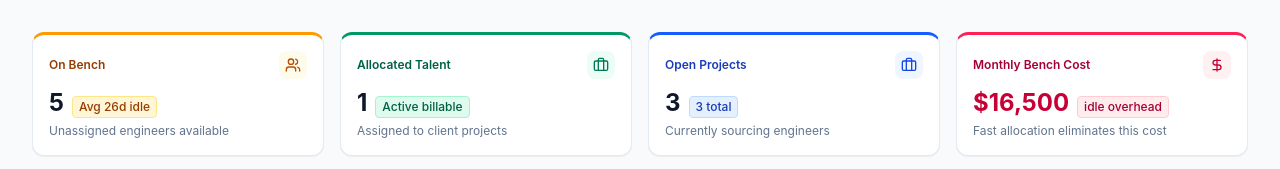
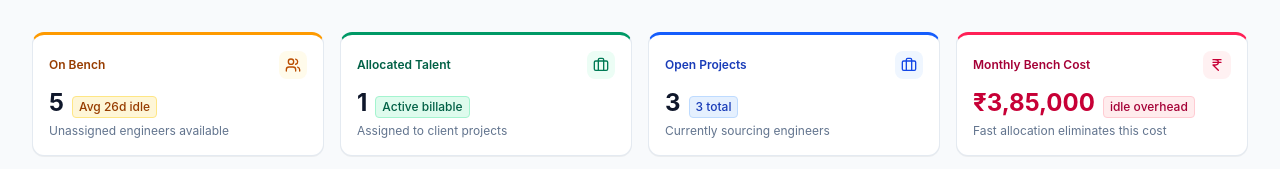
Before and after one commit to nptharunpranav02/TalentMatch, a React app in the folder frontend/: page / in a window 1280 px wide. Shown: the part 139-308 px from the top of the page. Built offline with nearby package versions, Linux system fonts and the light colour scheme; the HTML template or start-up script is replaced by a standard one.

Commit message:
fix(currency): switch currency formatting and icons to Indian Rupees (INR ₹)

```diff
--- a/frontend/src/components/CandidateDrawer.jsx
+++ b/frontend/src/components/CandidateDrawer.jsx
@@ -1,5 +1,5 @@
 import React from "react";
-import { X, Mail, Award, Clock, DollarSign, ArrowRight, Compass, CheckCircle2 } from "lucide-react";
+import { X, Mail, Award, Clock, IndianRupee, ArrowRight, Compass, CheckCircle2 } from "lucide-react";
 import { getSkillBadgeClass } from "../utils/skillColors";
 
 export default function CandidateDrawer({ employee, isOpen, onClose, onMatchProject }) {
@@ -14,7 +14,7 @@ export default function CandidateDrawer({ employee, isOpen, onClose, onMatchProj
   };
 
   const benchDays = isBench ? calculateBenchDays(employee.benchSince) : 0;
-  const estimatedDailyCost = 150;
+  const estimatedDailyCost = 3500; // ₹3,500/day dev idle cost in INR
   const totalIdleCost = benchDays * estimatedDailyCost;
 
   return (
@@ -63,7 +63,7 @@ export default function CandidateDrawer({ employee, isOpen, onClose, onMatchProj
                   </div>
                   <div>
                     <span className="text-slate-500 block">Estimated Idle Cost</span>
-                    <strong className="text-base font-bold text-rose-700">${totalIdleCost.toLocaleString()}</strong>
+                    <strong className="text-base font-bold text-rose-700">₹{totalIdleCost.toLocaleString('en-IN')}</strong>
                   </div>
                 </div>
                 <p className="text-[11px] text-amber-950/80 border-t border-amber-200/60 pt-2">
--- a/frontend/src/pages/Dashboard.jsx
+++ b/frontend/src/pages/Dashboard.jsx
@@ -1,5 +1,5 @@
 import React from "react";
-import { Users, Briefcase, CheckSquare, Plus, ArrowRight, DollarSign, Clock, Sparkles } from "lucide-react";
+import { Users, Briefcase, CheckSquare, Plus, ArrowRight, IndianRupee, Clock, Sparkles } from "lucide-react";
 import { getSkillBadgeClass } from "../utils/skillColors";
 
 export default function Dashboard({
@@ -25,7 +25,7 @@ export default function Dashboard({
 
   const totalBenchDays = benchEmployees.reduce((acc, emp) => acc + getDaysOnBench(emp.benchSince), 0);
   const avgBenchDays = benchEmployees.length > 0 ? Math.round(totalBenchDays / benchEmployees.length) : 0;
-  const estimatedIdleCostPerDay = 150;
+  const estimatedIdleCostPerDay = 3500; // ₹3,500/day standard dev idle cost in INR
   const monthlyBenchRunRate = benchEmployees.length * estimatedIdleCostPerDay * 22;
 
   const agingFresh = benchEmployees.filter((e) => getDaysOnBench(e.benchSince) <= 14).length;
@@ -132,16 +132,16 @@ export default function Dashboard({
           <p className="mt-1 text-xs text-slate-500">Currently sourcing engineers</p>
         </div>
 
-        {/* Monthly Bench Idle Cost - Terracotta / Rose */}
+        {/* Monthly Bench Idle Cost - Terracotta / Rose in INR */}
         <div className="p-4 rounded-xl bg-white border border-slate-200/90 border-t-3 border-t-rose-500 shadow-2xs">
           <div className="flex items-center justify-between text-xs text-slate-500 font-medium">
             <span className="text-rose-800 font-semibold">Monthly Bench Cost</span>
             <div className="p-1.5 rounded-lg bg-rose-50 text-rose-700">
-              <DollarSign className="h-4 w-4" />
+              <IndianRupee className="h-4 w-4" />
             </div>
           </div>
           <div className="mt-2 flex items-baseline gap-2">
-            <span className="text-2xl font-bold text-rose-700">${monthlyBenchRunRate.toLocaleString()}</span>
+            <span className="text-2xl font-bold text-rose-700">₹{monthlyBenchRunRate.toLocaleString('en-IN')}</span>
             <span className="text-xs text-rose-800 font-medium bg-rose-100/70 px-1.5 py-0.5 rounded border border-rose-200">
               idle overhead
             </span>
```
